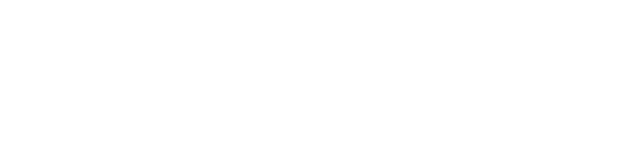
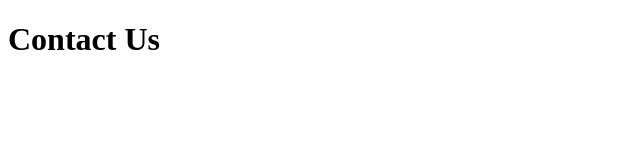
Before and after one commit to 66160115/66160115-hw1, a plain HTML site: page contact.html in a window 1280 px wide. Shown: the whole page, without its empty margins (0-640 px from the left). Drawn offline with Linux system fonts and the light colour scheme.

Commit message:
สร้างheader contact

```diff
--- a/contact.html
+++ b/contact.html
@@ -5,5 +5,10 @@
     <meta name="viewport" content="width=device-width, initial-scale=1.0" />
     <title>Document</title>
     <link rel="stylesheet" href="css/style.css" />
+  </head>
+  <body>
+    <header>
+      <h1>Contact Us</h1>
+    </header>
   </body>
 </html>
```
